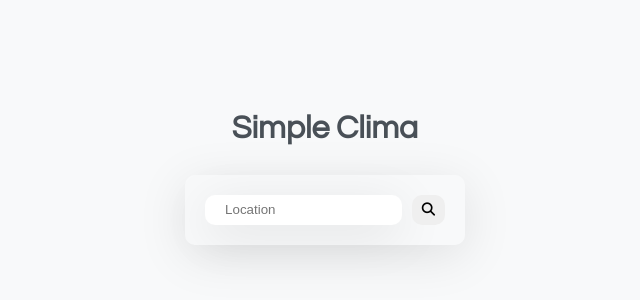
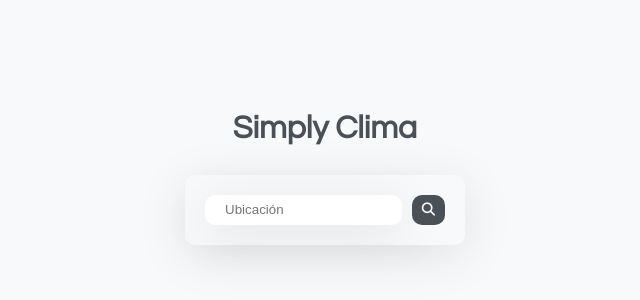
Before and after one commit to Gmsus4/SimpleClima, a plain HTML site: page index.html in a window 1280 px wide. Shown: the part 222-522 px from the top of the page, without its empty margins (315-955 px from the left). Drawn offline with Linux system fonts and the light colour scheme.

Commit message:
Se modifico estilos css

```diff
--- a/index.html
+++ b/index.html
@@ -12,11 +12,11 @@
 </head>
 <body>
     <div class="contain">
-        <h1>Simple Clima</h1>
+        <h1>Simply Clima</h1>
         <div class="card-contain">
             <form action="">
                 <div class="form">
-                    <input type="text" placeholder="Location" class="input_text">
+                    <input type="text" placeholder="Ubicación" class="input_text">
                     <button class="btn"><i class="fa-solid fa-magnifying-glass"></i></button>
                 </div>
                 <div class="res display">
--- a/styles.css
+++ b/styles.css
@@ -39,6 +39,11 @@ h2{
     grid-template-columns: 6fr 1fr;
     gap: 10px;
     padding: 20px;
+}
+
+.btn{
+    background-color: #495057;
+    color: #f8f9fa;
 }
 
 .card-contain .form input{
```
